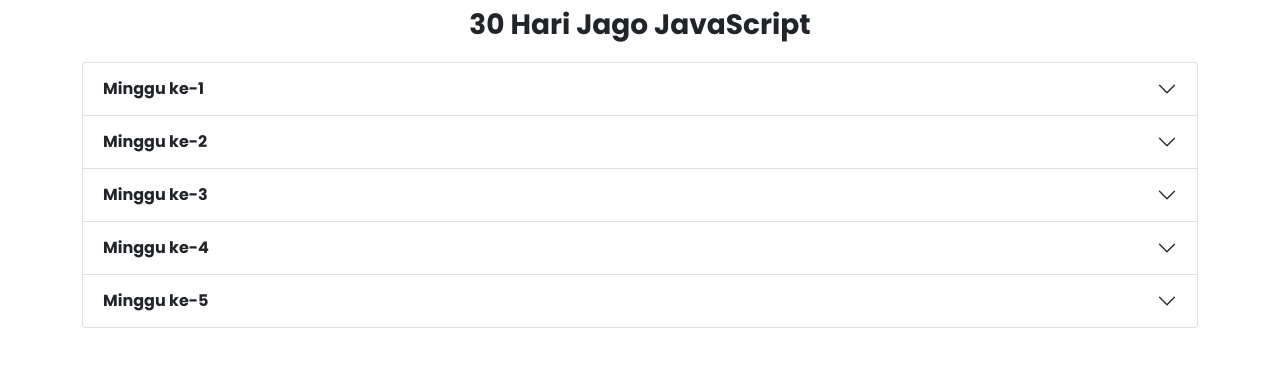
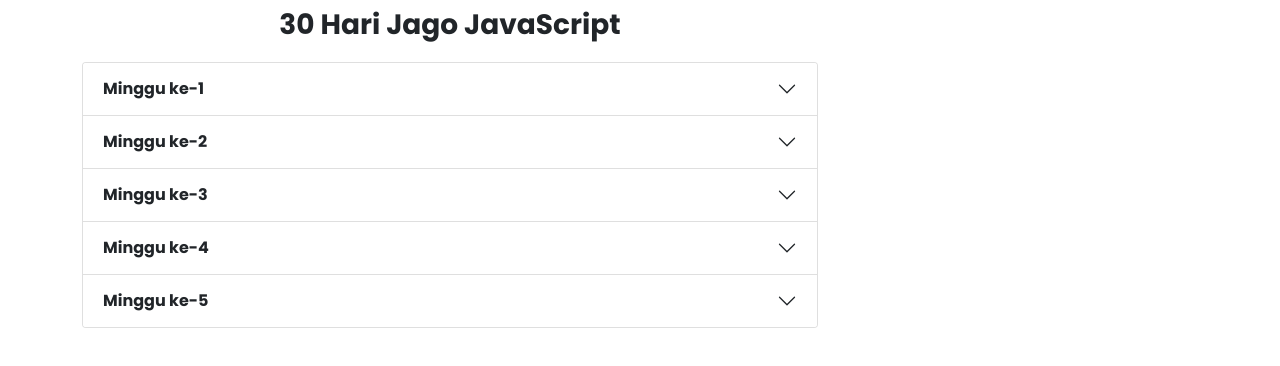
Before and after one commit to tfkhdyt/30DaysJagoJavaScript, a plain HTML site: page public/index.html in a window 1280 px wide. Drawn offline with nearby package versions, Linux system fonts and the light colour scheme.

Commit message:
benerin ukuran col di tampilan desktop

```diff
--- a/public/index.html
+++ b/public/index.html
@@ -29,12 +29,12 @@
 <body>
   <div class="container">
     <div class="row">
-      <div class="col-12 my-2 text-center">
+      <div class="col-12 col-md-8 my-2 text-center">
         <h3>30 Hari Jago JavaScript</h3>
       </div>
     </div>
     <div class="row">
-      <div class="col-12 my-1">
+      <div class="col-12 col-md-8 my-1">
 
         <div class="accordion" id="bulan">
 
```
Also changed, not shown: 1 other file.
